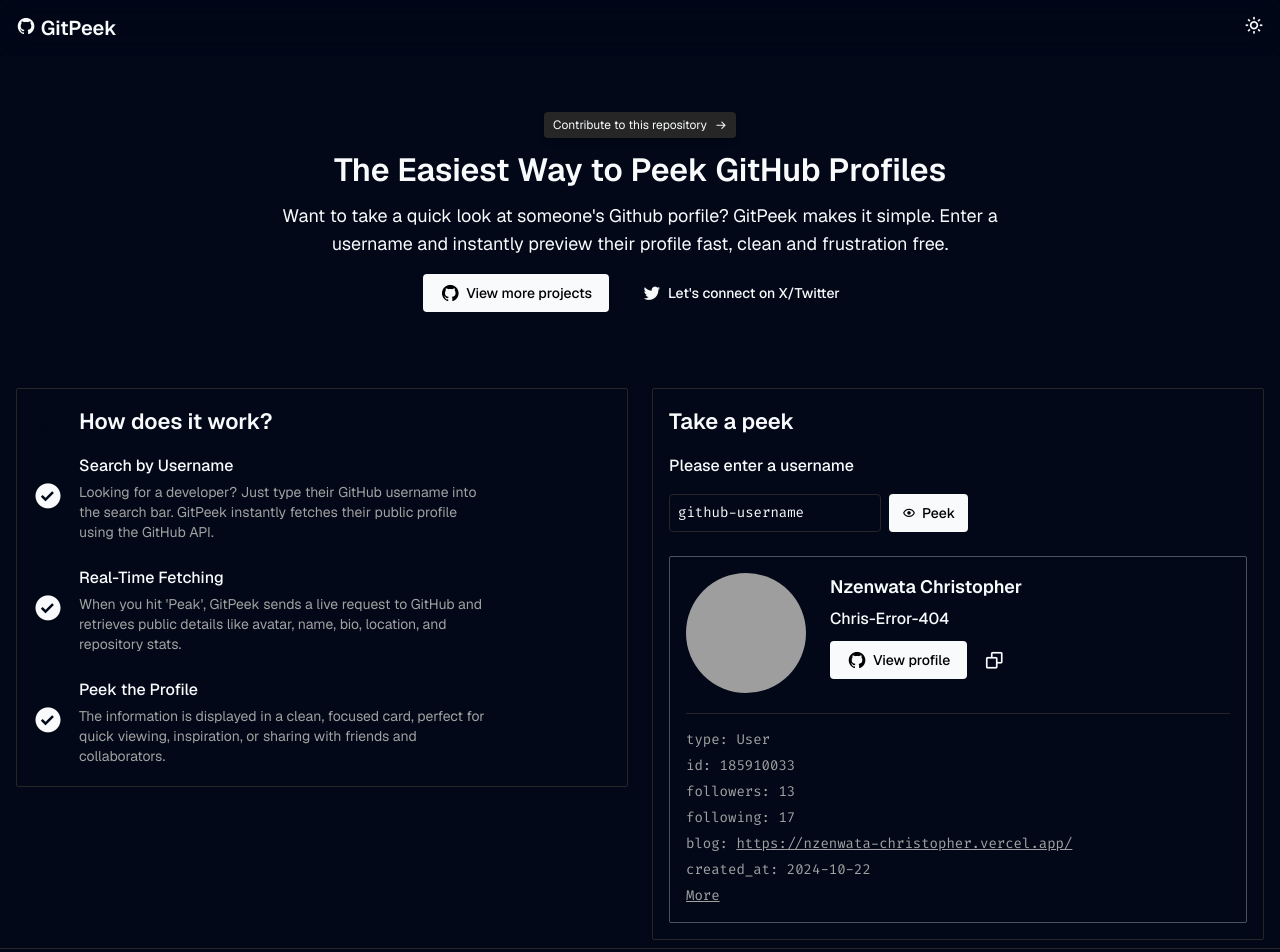
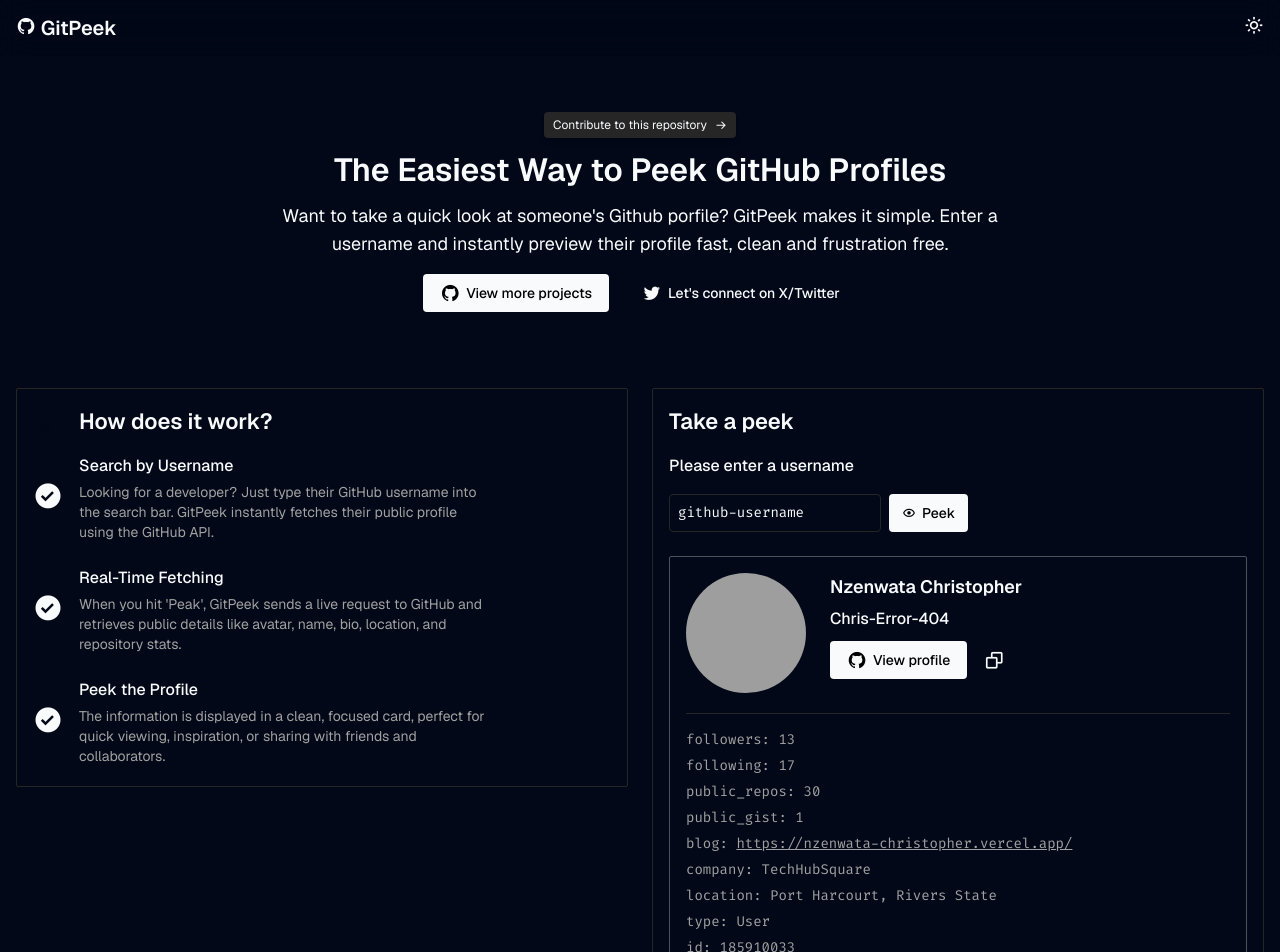
Before and after one commit to Chris-Error-404/GitPeek, a React (Vite) app in the folder GitPeek-App/: page / in a window 1280 px wide. Shown: the top 952 px of the page. Built offline with nearby package versions, Linux system fonts and the light colour scheme; grey boxes are pictures that could not be loaded.

Commit message:
new card-extra info

```diff
--- a/GitPeek-App/src/components/PeekCard.jsx
+++ b/GitPeek-App/src/components/PeekCard.jsx
@@ -11,6 +11,10 @@
     created_at: '2024-10-22',
     followers: '13',
     following: '17',
+    company: 'TechHubSquare',
+    public_repos: '30',
+    public_gist: '1',
+    location: 'Port Harcourt, Rivers State',
     blog: 'https://nzenwata-christopher.vercel.app/'
 }
 
@@ -42,13 +46,16 @@
 
             {/* Card bottom | Extra */}
             <ul className="more text-[var(--dark-gray)] pt-4 text-sm flex flex-col gap-1.5">
+                <li>followers: {user.followers}</li>
+                <li>following: {user.following}</li>
+                <li>public_repos: {user.public_repos}</li>
+                <li>public_gist: {user.public_gist}</li>
+                <li>blog: <a href={user.blog} className="underline">{user.blog}</a></li>
+                <li>company: {user.company}</li>
+                <li>location: {user.location}</li>
                 <li>type: {user.type}</li>
                 <li>id: {user.id}</li>
-                <li>followers: {user.followers}</li>
-                <li>following: {user.following}</li>
-                <li>blog: <a href={user.blog} className="underline">{user.blog}</a></li>
                 <li>created_at: {user.created_at}</li>
-                <li><a href="https://api.github.com/user/{/user.id}" className="underline">More</a></li>
             </ul>
         </div>
         </>
```
